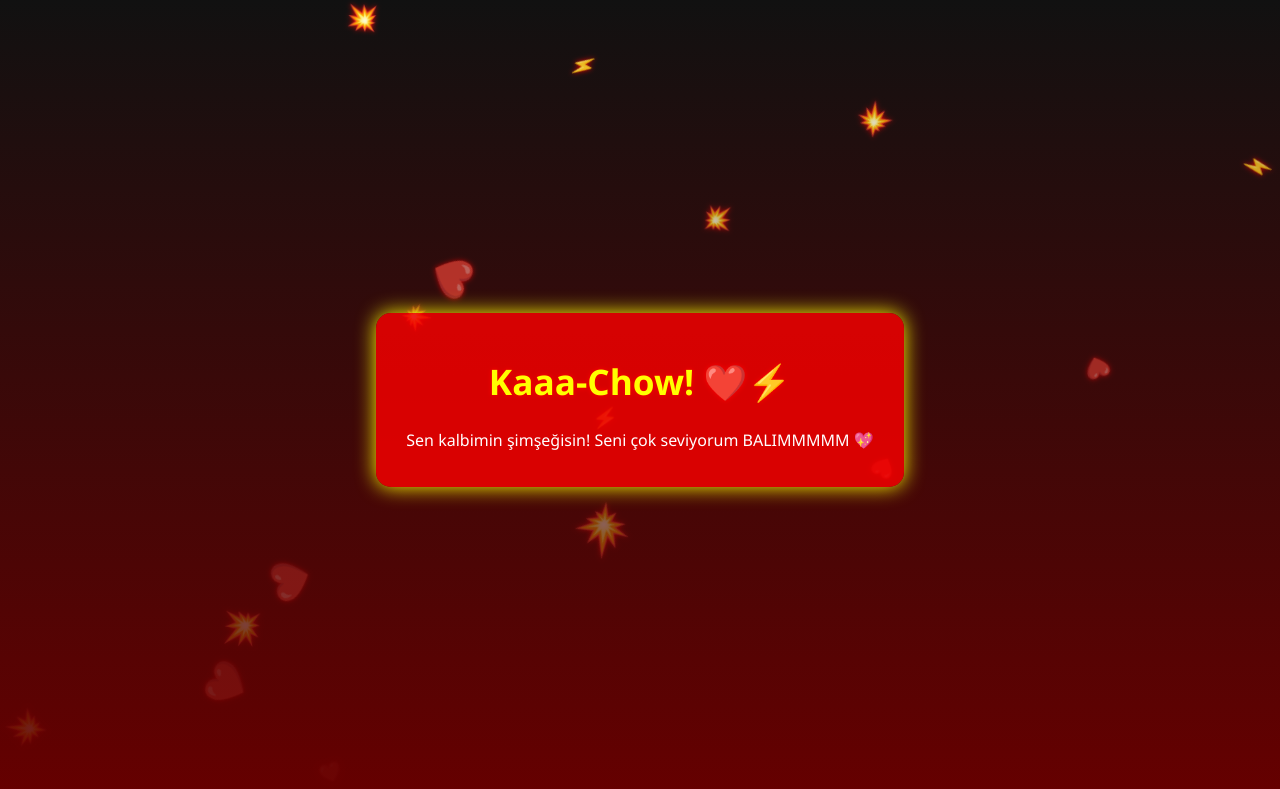
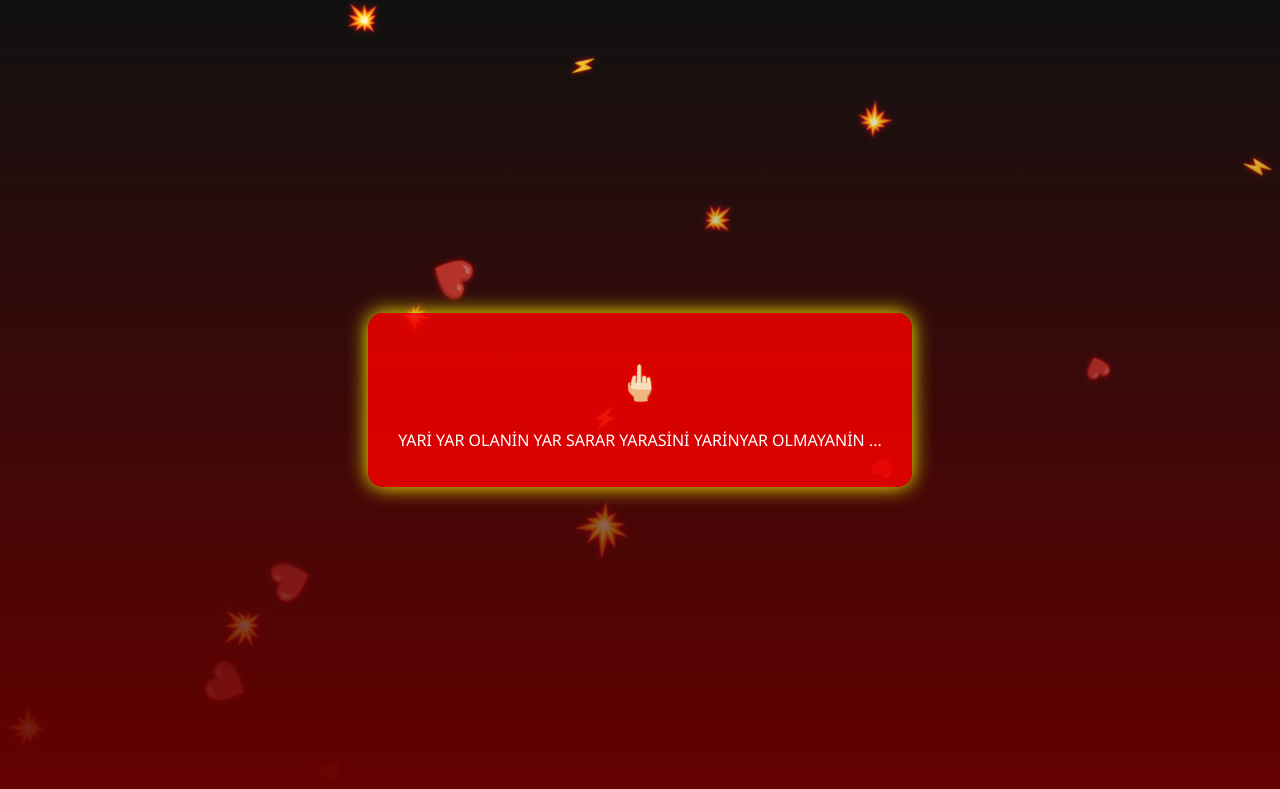
Before and after one commit to elifefsn/balim, a plain HTML site: page index.html in a window 1280 px wide. Drawn offline with Linux system fonts and the light colour scheme.

Commit message:
Replace message content in index.html

```diff
--- a/index.html
+++ b/index.html
@@ -11,9 +11,8 @@
 
   <div class="message">
 
-    <h1>Kaaa-Chow! ❤️⚡</h1>
-    <p>Sen kalbimin şimşeğisin!
-      Seni çok seviyorum BALIMMMMM 💖</p>
+    <h1>🖕🏻</h1>
+    <p> YARİ YAR OLANİN YAR SARAR YARASİNİ YARİNYAR OLMAYANİN ... </p></p>
   </div>
 
   <script src="script.js"></script>
```
